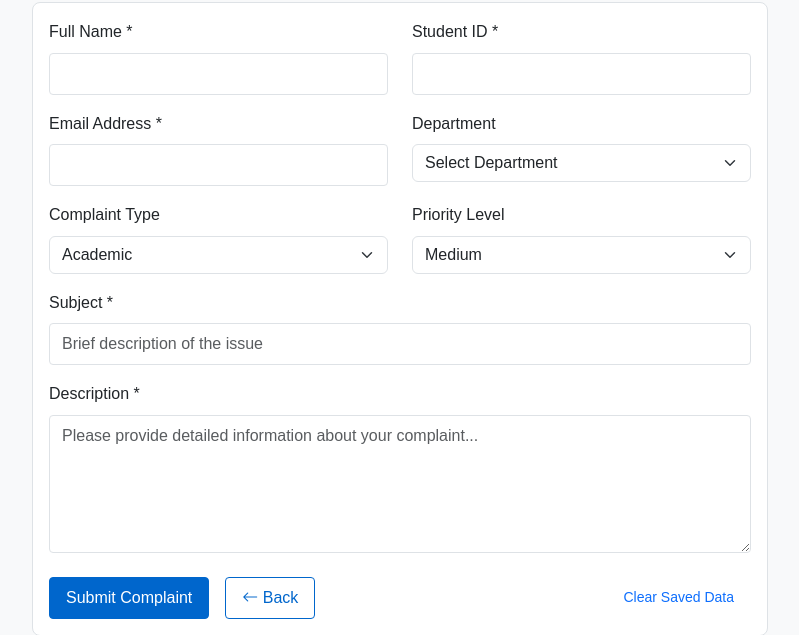
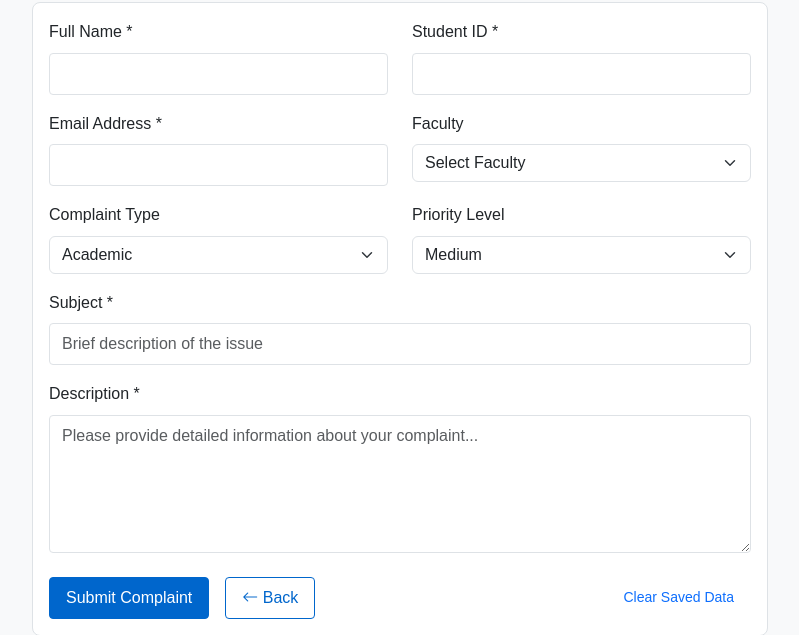
Before and after one commit to nusrathdev/goodfix, a PHP site: page /user/submit_complaint.php in a window 1280 px wide. Shown: the part 240-875 px from the top of the page, without its empty margins (240-1039 px from the left). Run offline with PHP 8.4, Linux system fonts and the light colour scheme; some libraries are stand-ins or nearby versions.

Commit message:
fix: replace 'department' with 'faculty' in database, UI, and related files

```diff
--- a/admin/complaint_detail.php
+++ b/admin/complaint_detail.php
@@ -116,8 +116,8 @@ if (!$complaint) {
                                         </td>
                                     </tr>
                                     <tr>
-                                        <td class="fw-bold">Department:</td>
-                                        <td><?php echo htmlspecialchars($complaint['department'] ?: 'Not specified'); ?></td>
+                                        <td class="fw-bold">Faculty:</td>
+                                        <td><?php echo htmlspecialchars($complaint['faculty'] ?: 'Not specified'); ?></td>
                                     </tr>
                                 </table>
                             </div>
--- a/sql/complaints.sql
+++ b/sql/complaints.sql
@@ -17,7 +17,7 @@ CREATE TABLE complaints (
     student_name VARCHAR(100) NOT NULL,
     student_id VARCHAR(20) NOT NULL,
     email VARCHAR(100) NOT NULL,
-    department VARCHAR(50) NOT NULL,
+    faculty VARCHAR(50) NOT NULL,
     complaint_type VARCHAR(50) NOT NULL,
     subject VARCHAR(200) NOT NULL,
     description TEXT NOT NULL,
@@ -32,6 +32,6 @@ INSERT INTO admins (username, password) VALUES
 ('admin', '$2y$10$92IXUNpkjO0rOQ5byMi.Ye4oKoEa3Ro9llC/.og/at2.uheWG/igi'); -- password: password
 
 -- for testing
-INSERT INTO complaints (student_name, student_id, email, department, complaint_type, subject, description) VALUES
+INSERT INTO complaints (student_name, student_id, email, faculty, complaint_type, subject, description) VALUES
 ('John Doe', 'ST001', 'john@university.edu', 'Computer Science', 'Academic', 'Lab Equipment Issue', 'The computers in Lab 101 are not working properly'),
 ('Jane Smith', 'ST002', 'jane@university.edu', 'Engineering', 'Facility', 'Broken Chair', 'Chair in classroom 205 is broken and needs replacement');
--- a/user/index.php
+++ b/user/index.php
@@ -64,7 +64,7 @@ include '../includes/header.php';
                                 <strong>2</strong>
                             </div>
                             <h5 class="card-title">We Process</h5>
-                            <p class="card-text">Our team reviews and assigns your complaint to the right department for prompt resolution.</p>
+                            <p class="card-text">Our team reviews and assigns your complaint to the right faculty for prompt resolution.</p>
                         </div>
                     </div>
                 </div>
--- a/user/submit_complaint.php
+++ b/user/submit_complaint.php
@@ -14,7 +14,7 @@ if ($_POST) {
     $student_name = trim($_POST['student_name']);
     $student_id = trim($_POST['student_id']);
     $email = trim($_POST['email']);
-    $department = $_POST['department'];
+    $faculty = $_POST['faculty'];
     $complaint_type = $_POST['complaint_type'];
     $subject = trim($_POST['subject']);
     $description = trim($_POST['description']);
@@ -28,8 +28,8 @@ if ($_POST) {
     } else {
         try {
             // Insert complaint into database
-            $stmt = $pdo->prepare("INSERT INTO complaints (student_name, student_id, email, department, complaint_type, subject, description, priority) VALUES (?, ?, ?, ?, ?, ?, ?, ?)");
-            $stmt->execute([$student_name, $student_id, $email, $department, $complaint_type, $subject, $description, $priority]);
+            $stmt = $pdo->prepare("INSERT INTO complaints (student_name, student_id, email, faculty, complaint_type, subject, description, priority) VALUES (?, ?, ?, ?, ?, ?, ?, ?)");
+            $stmt->execute([$student_name, $student_id, $email, $faculty, $complaint_type, $subject, $description, $priority]);
 
             $complaint_id = $pdo->lastInsertId();
 
@@ -92,15 +92,15 @@ if ($_POST) {
                                 </div>
 
                                 <div class="col-md-6 mb-3">
-                                    <label for="department" class="form-label">Department</label>
-                                    <select class="form-select" id="department" name="department">
-                                        <option value="">Select Department</option>
-                                        <option value="Computer Science" <?php echo (isset($_POST['department']) && $_POST['department'] == 'Computer Science') ? 'selected' : ''; ?>>Computer Science</option>
-                                        <option value="Engineering" <?php echo (isset($_POST['department']) && $_POST['department'] == 'Engineering') ? 'selected' : ''; ?>>Engineering</option>
-                                        <option value="Business" <?php echo (isset($_POST['department']) && $_POST['department'] == 'Business') ? 'selected' : ''; ?>>Business</option>
-                                        <option value="Arts" <?php echo (isset($_POST['department']) && $_POST['department'] == 'Arts') ? 'selected' : ''; ?>>Arts</option>
-                                        <option value="Science" <?php echo (isset($_POST['department']) && $_POST['department'] == 'Science') ? 'selected' : ''; ?>>Science</option>
-                                        <option value="Other" <?php echo (isset($_POST['department']) && $_POST['department'] == 'Other') ? 'selected' : ''; ?>>Other</option>
+                                    <label for="faculty" class="form-label">Faculty</label>
+                                    <select class="form-select" id="faculty" name="faculty">
+                                        <option value="">Select Faculty</option>
+                                        <option value="Computer Science" <?php echo (isset($_POST['faculty']) && $_POST['faculty'] == 'Computer Science') ? 'selected' : ''; ?>>Computer Science</option>
+                                        <option value="Engineering" <?php echo (isset($_POST['faculty']) && $_POST['faculty'] == 'Engineering') ? 'selected' : ''; ?>>Engineering</option>
+                                        <option value="Business" <?php echo (isset($_POST['faculty']) && $_POST['faculty'] == 'Business') ? 'selected' : ''; ?>>Business</option>
+                                        <option value="Arts" <?php echo (isset($_POST['faculty']) && $_POST['faculty'] == 'Arts') ? 'selected' : ''; ?>>Arts</option>
+                                        <option value="Science" <?php echo (isset($_POST['faculty']) && $_POST['faculty'] == 'Science') ? 'selected' : ''; ?>>Science</option>
+                                        <option value="Other" <?php echo (isset($_POST['faculty']) && $_POST['faculty'] == 'Other') ? 'selected' : ''; ?>>Other</option>
                                     </select>
                                 </div>
                             </div>
@@ -175,7 +175,7 @@ document.addEventListener('DOMContentLoaded', function() {
             if (userData.student_name) document.getElementById('student_name').value = userData.student_name;
             if (userData.student_id) document.getElementById('student_id').value = userData.student_id;
             if (userData.email) document.getElementById('email').value = userData.email;
-            if (userData.department) document.getElementById('department').value = userData.department;
+            if (userData.faculty) document.getElementById('faculty').value = userData.faculty;
         }
     }
 
@@ -185,7 +185,7 @@ document.addEventListener('DOMContentLoaded', function() {
             student_name: document.getElementById('student_name').value,
             student_id: document.getElementById('student_id').value,
             email: document.getElementById('email').value,
-            department: document.getElementById('department').value,
+            faculty: document.getElementById('faculty').value,
             last_updated: new Date().toISOString()
         };
 
@@ -193,7 +193,7 @@ document.addEventListener('DOMContentLoaded', function() {
     }
 
     // Save data when form fields change
-    ['student_name', 'student_id', 'email', 'department'].forEach(fieldId => {
+    ['student_name', 'student_id', 'email', 'faculty'].forEach(fieldId => {
         const field = document.getElementById(fieldId);
         field.addEventListener('blur', saveUserData);
     });
--- a/user/submit_success.php
+++ b/user/submit_success.php
@@ -65,8 +65,8 @@ if (!$complaint) {
                                 <h6 class="fw-bold">Student Name:</h6>
                                 <p><?php echo htmlspecialchars($complaint['student_name']); ?></p>
 
-                                <h6 class="fw-bold">Department:</h6>
-                                <p><?php echo htmlspecialchars($complaint['department'] ?: 'Not specified'); ?></p>
+                                <h6 class="fw-bold">Faculty:</h6>
+                                <p><?php echo htmlspecialchars($complaint['faculty'] ?: 'Not specified'); ?></p>
                             </div>
                             <div class="col-md-6">
                                 <h6 class="fw-bold">Status:</h6>
--- a/user/track_complaint.php
+++ b/user/track_complaint.php
@@ -149,7 +149,7 @@ if ($_POST && isset($_POST['reference_no'])) {
                                 <p><strong>Name:</strong> <?php echo htmlspecialchars($complaint['student_name']); ?></p>
                                 <p><strong>ID:</strong> <?php echo htmlspecialchars($complaint['student_id']); ?></p>
                                 <p><strong>Email:</strong> <?php echo htmlspecialchars($complaint['email']); ?></p>
-                                <p><strong>Department:</strong> <?php echo htmlspecialchars($complaint['department'] ?: 'Not specified'); ?></p>
+                                <p><strong>Faculty:</strong> <?php echo htmlspecialchars($complaint['faculty'] ?: 'Not specified'); ?></p>
                             </div>
                             <div class="col-md-6">
                                 <h6 class="fw-bold">Complaint Details:</h6>
```
Also changed, not shown: user/profile.php (+5 -5 lines), README.md.
